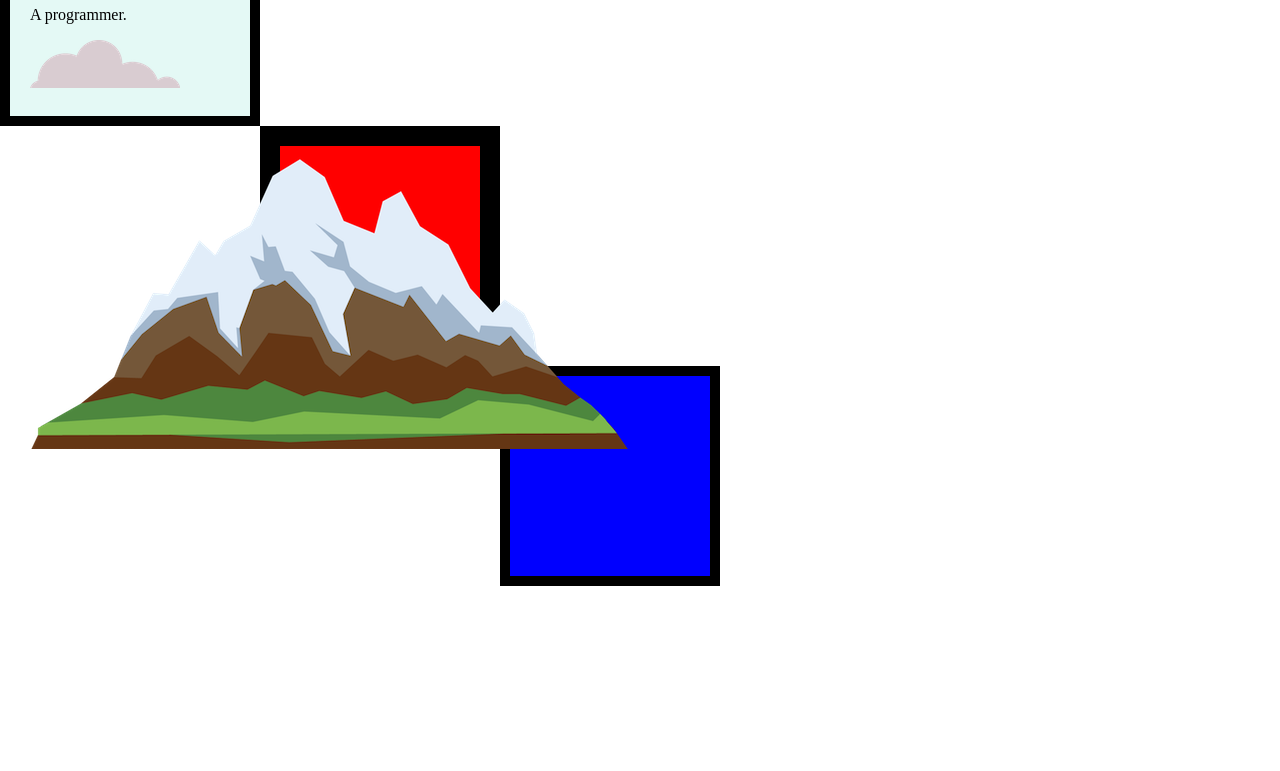
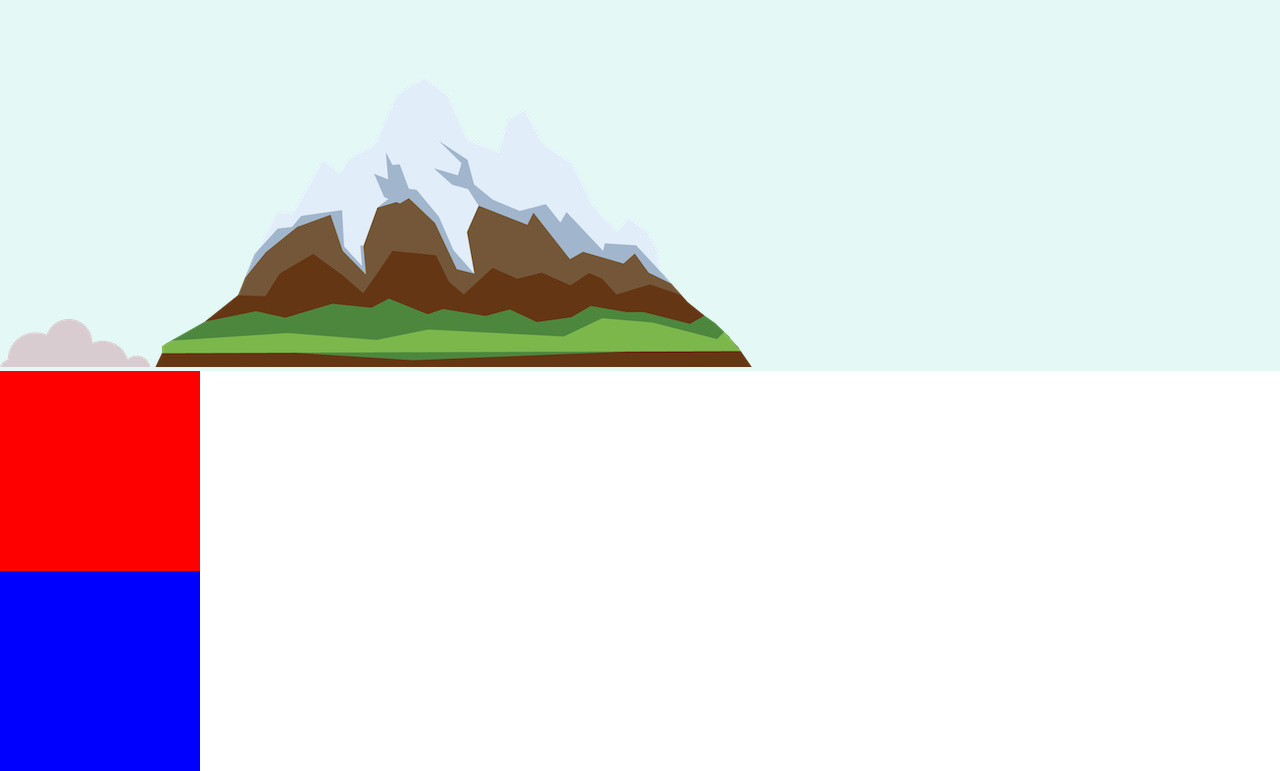
Before and after one commit to pradyutnathradhae/MypersonalSite, a plain HTML site: page index.html in a window 1280 px wide. Shown: the part 134-905 px from the top of the page. Before the commit the page ends 800 px from the top, so only its background shows below. Drawn offline with Linux system fonts and the light colour scheme.

Commit message:
Done css position properties

```diff
--- a/css/styles.css
+++ b/css/styles.css
@@ -9,22 +9,16 @@ h1{
 }
 .first-container{
   background-color: #E4F9F5;
-  padding: 20px;
-  height: 200px;
-  width: 200px;
-  border:10px solid;
+
 }
 .second-container{
   height: 200px;
   width: 200px;
   background-color: red;
-  margin-left: 260px;
-  border:20px solid;
+
 }
 .third-container{
   height: 200px;
   width: 200px;
   background-color: blue;
-  margin-left: 500px;
-  border:10px solid;
 }
```
